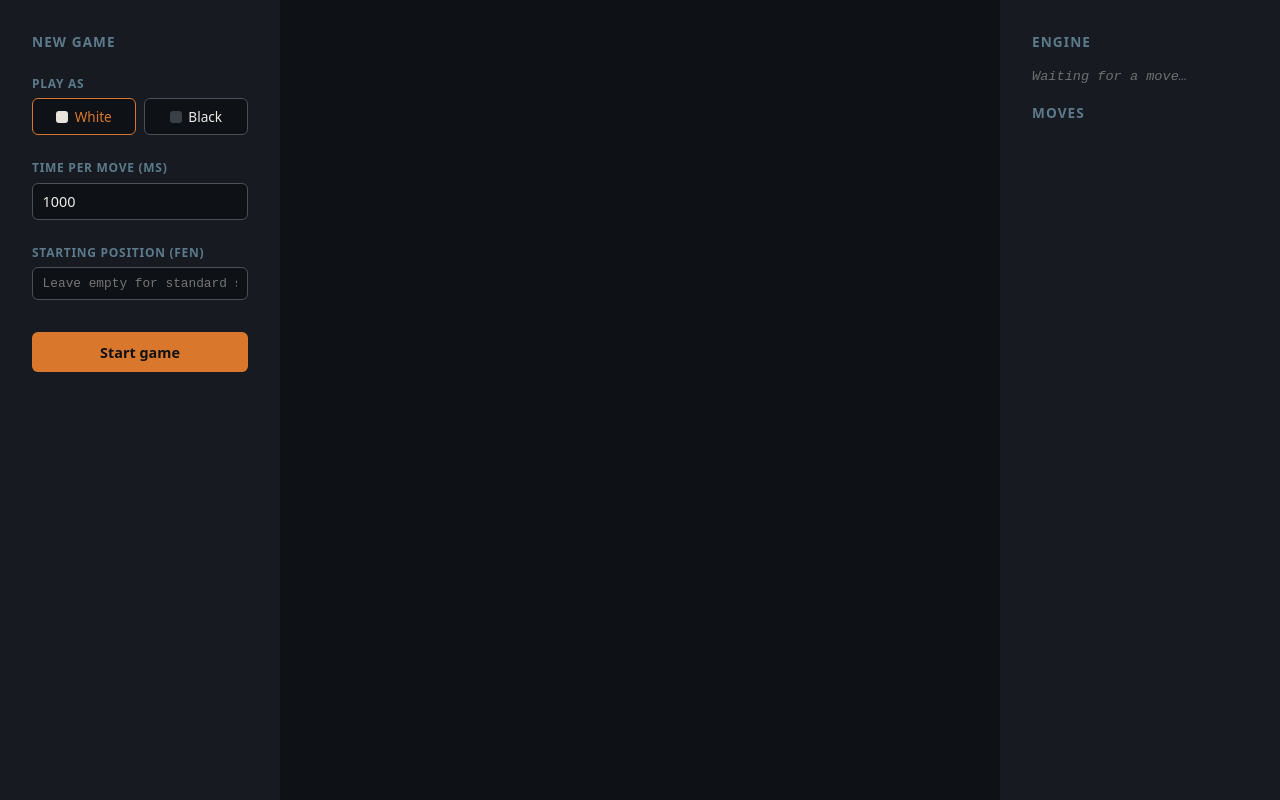
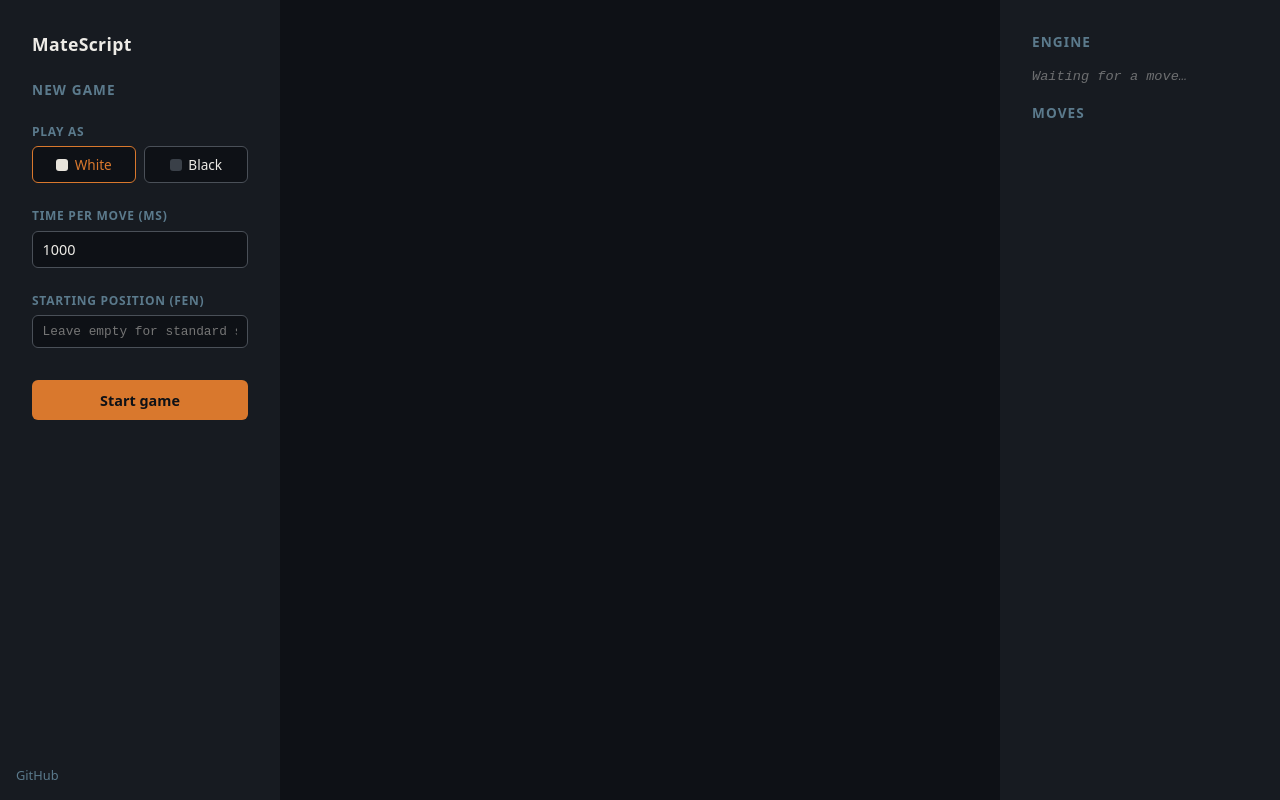
Before and after one commit to simokhin/matescript, a website built with Vite: page web/index.html in a window 1280 px wide. Built offline with nearby package versions, Linux system fonts and the light colour scheme.

Commit message:
Web page improvement

```diff
--- a/src/constants.ts
+++ b/src/constants.ts
@@ -1,7 +1,7 @@
 import { PieceType } from "./types";
 
 // General information
-export const ENGINE_NAME = "TypeScript Chess Engine";
+export const ENGINE_NAME = "MateScript";
 export const AUTHOR_NAME = "Nikita Simokhin";
 
 // Moves related constant
--- a/vite.config.ts
+++ b/vite.config.ts
@@ -2,7 +2,7 @@ import { defineConfig } from "vite";
 
 export default defineConfig({
   root: "web",
-  base: "/tsengine/",
+  base: "/matescript/",
   build: {
     outDir: "../dist",
     emptyOutDir: true,
--- a/web/index.html
+++ b/web/index.html
@@ -2,12 +2,14 @@
 <html lang="en">
     <head>
         <meta charset="UTF-8" />
-        <title>TS Chess Engine</title>
+        <title>MateScript</title>
         <link rel="stylesheet" href="/style.css" />
     </head>
     <body>
         <div id="app">
             <aside class="panel--settings">
+                <div class="site-title">MateScript</div>
+
                 <h2>New game</h2>
 
                 <div id="settings-form">
@@ -104,6 +106,14 @@
                 <div id="moves"></div>
             </aside>
         </div>
+        <a
+            class="repo-link"
+            href="https://github.com/simokhin/matescript"
+            target="_blank"
+            rel="noopener noreferrer"
+        >
+            GitHub
+        </a>
         <script type="module" src="/main.ts"></script>
     </body>
 </html>
--- a/web/style.css
+++ b/web/style.css
@@ -366,3 +366,30 @@ body {
 #new-game-button {
     padding: 0.4rem 1rem;
 }
+
+.site-title {
+    font-family: var(--font-ui);
+    font-size: 1.1rem;
+    font-weight: 700;
+    letter-spacing: 0.02em;
+    color: var(--color-text);
+}
+
+.repo-link {
+    position: fixed;
+    left: 1rem;
+    bottom: 1rem;
+    font-family: var(--font-ui);
+    font-size: 0.8rem;
+    color: var(--color-highlight);
+    text-decoration: none;
+}
+
+.repo-link:hover {
+    color: var(--color-accent);
+}
+
+.repo-link:focus-visible {
+    outline: 2px solid var(--color-accent);
+    outline-offset: 2px;
+}
```
Also changed, not shown: README.md.
